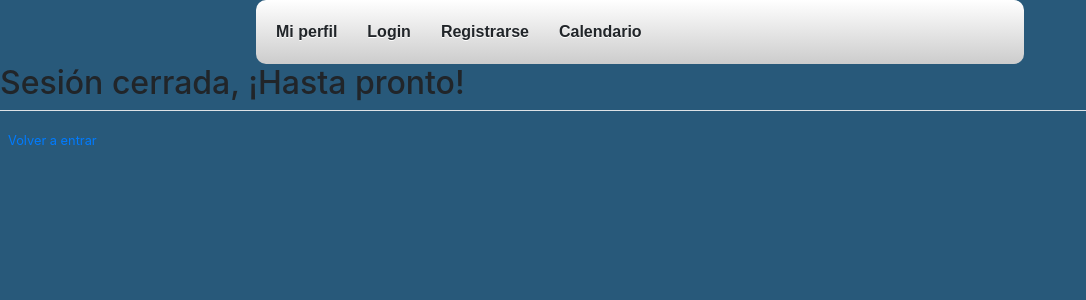
After one commit to MenitoX/santeacher, a Django app: template src/users/templates/users/logout.html in a window 1280 px wide. The commit adds this page. Shown: the top 300 px of the page, without its empty margins (0-1086 px from the left). Run offline with Django 3.2, Linux system fonts and the light colour scheme; the template is opened without the code that fills it, so the values that code supplies are empty; some libraries are stand-ins or nearby versions.

Commit message:
Register-Login-Logout (Done)

```diff
--- a/src/templates/base.html
+++ b/src/templates/base.html
@@ -1,3 +1,4 @@
+{% load static %}
 <!doctype html>
 <html>
 <!--<>-->
@@ -7,8 +8,8 @@
 
     <!-- Bootstrap CSS -->
     <link rel="stylesheet" href="https://stackpath.bootstrapcdn.com/bootstrap/4.3.1/css/bootstrap.min.css" integrity="sha384-ggOyR0iXCbMQv3Xipma34MD+dH/1fQ784/j6cY/iJTQUOhcWr7x9JvoRxT2MZw1T" crossorigin="anonymous">
-    <link rel="stylesheet" href="navbar.css">
-    <title>SanTeacher, tu plataforma de aprendizaje preferida</title>
+    <link rel="stylesheet" type='text/css' href="{% static 'web/navbar.css' %}">
+   <title>SanTeacher, tu plataforma de aprendizaje preferida</title>
 </head>
 <body>
 {% include 'navbar.html' %} <!--incluye la navbar-->
--- a/src/templates/navbar.html
+++ b/src/templates/navbar.html
@@ -1,11 +1,13 @@
-    <nav>
-        <ul>
-            <li> <a >Mi perfil </a></li>
-            <li> <a >Login   </a></li>
-            <li> <a >Registrarse   </a></li>
-            <li> <a >Calendario    </a></li>
+    <nav class='nav'>
+        <ul class='nav ul'>
+            <li class='nav ul li'> <a >Mi perfil </a></li>
+            <li class='nav ul li'> <a >Login   </a></li>
+            <li class='nav ul li'> <a >Registrarse   </a></li>
+            <li class='nav ul li'> <a >Calendario    </a></li>
             <!--<li> <a title="Abaut" href="/abaut">abaut     </a></li>
             <li> <a title="popup" href="/main">main     </a></li>-->
 
         </ul>
     </nav>
+
+    <!--Cargue el css de navbar.css, pero no se como usarlo HEHEHEHEHEH-->
--- a/src/trydjango/settings.py
+++ b/src/trydjango/settings.py
@@ -126,3 +126,5 @@ USE_TZ = True
 STATIC_URL = '/static/'
 
 CRISPY_TEMPLATE_PACK = 'bootstrap4'
+
+LOGIN_REDIRECT_URL = 'home'
--- /dev/null
+++ b/src/users/templates/users/logout.html
@@ -0,0 +1,10 @@
+{% extends "base.html" %}
+
+{% block content %}
+    <h2>Sesión cerrada, ¡Hasta pronto!</h2>
+    <div class='border-top pt-3'>
+            <small class='text-muted'>
+                <a class='ml-2' href="{% url 'login' %}">Volver a entrar</a>
+            </small>
+    </div>
+{% endblock %}
--- a/src/users/templates/users/register.html
+++ b/src/users/templates/users/register.html
@@ -13,7 +13,7 @@
     </form>
     <div class='border-top pt-3'>
             <small class='text-muted'>
-                ¿Ya tienes una cuenta? <a class='ml-2' href='#'>Inicia sesión</a>
+                ¿Ya tienes una cuenta? <a class='ml-2' href="{% url 'login' %}">Inicia sesión</a>
             </small>
     </div>
 </div>
--- a/src/users/views.py
+++ b/src/users/views.py
@@ -9,8 +9,8 @@ def register(request):
         if form.is_valid():
             form.save()
             username = form.cleaned_data.get('username')
-            messages.success(request, f'Cuenta creada para {username}!')
-            return redirect('home')
+            messages.success(request, f'Cuenta creada para {username}!, Inicia sesión.')
+            return redirect('login')
     else:
         form = UserRegisterForm()
     return render(request, 'users/register.html', {'form': form})
```
Also changed, not shown: src/trydjango/urls.py (+8 -7 lines), src/users/templates/users/login.html (+20 -0 lines), src/db.sqlite3, src/static/web/navbar.css (renamed from src/templates/navbar.css).
